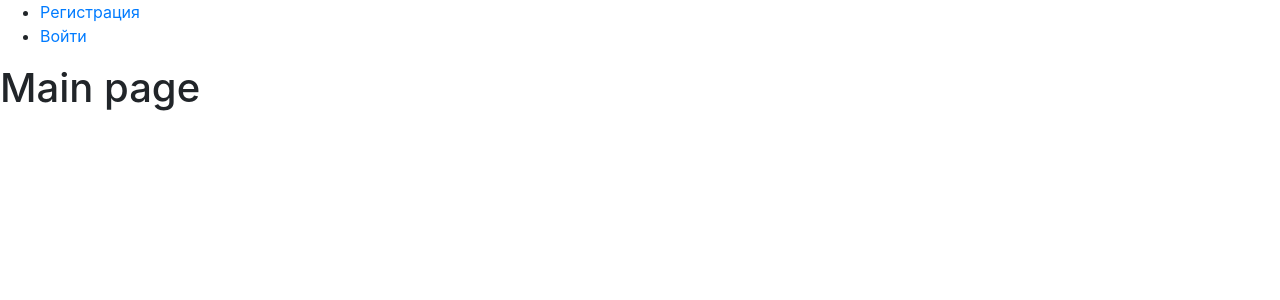
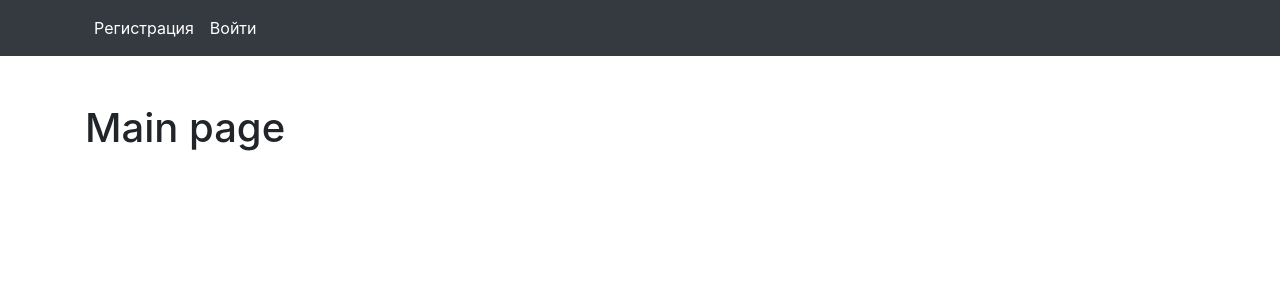
Before and after one commit to psyhoopat/base-django, a Django app: page / in a window 1280 px wide. Shown: the top 300 px of the page. Run offline with Django 5.2, Linux system fonts and the light colour scheme; some libraries are stand-ins or nearby versions.

Commit message:
update base.html; update main.html

```diff
--- a/mysite/templates/base.html
+++ b/mysite/templates/base.html
@@ -12,17 +12,30 @@
 </head>
 <body>
 {% block header %}
-<header>
-    {% if is_auth %}
-        <ul>
-            <li><a href="{% url 'profile' %}">Профиль</a></li>
-        </ul>
-    {% else %}
-        <ul>
-            <li><a href="{% url 'register' %}">Регистрация</a></li>
-            <li><a href="{% url 'login' %}">Войти</a></li>
-        </ul>
-    {% endif %}
+<header class="mb-5">
+    <div class="bg-dark">
+        <nav class="container navbar navbar-dark bg-dark navbar-expand-lg">
+          <div class="collapse navbar-collapse" id="navbarNav">
+            <ul class="navbar-nav">
+                {% if is_auth %}
+                  <li class="nav-item active">
+                    <a class="nav-link" href="{% url 'index' %}">Home <span class="sr-only">(current)</span></a>
+                  </li>
+                  <li class="nav-item active">
+                    <a class="nav-link" href="{% url 'profile' %}">Профиль</a>
+                  </li>
+                {% else %}
+                  <li class="nav-item active">
+                    <a class="nav-link" href="{% url 'register' %}">Регистрация</a>
+                  </li>
+                  <li class="nav-item active">
+                    <a class="nav-link" href="{% url 'login' %}">Войти</a>
+                  </li>
+                {% endif %}
+            </ul>
+          </div>
+        </nav>
+    </div>
 </header>
 {% endblock %}
 {% block main %}{% endblock %}
--- a/mysite/templates/page/main.html
+++ b/mysite/templates/page/main.html
@@ -1,5 +1,7 @@
 {% extends 'base.html' %}
 
 {% block main %}
-    <h1>Main page</h1>
+    <div class="container">
+        <h1>Main page</h1>
+    </div>
 {% endblock %}
```
